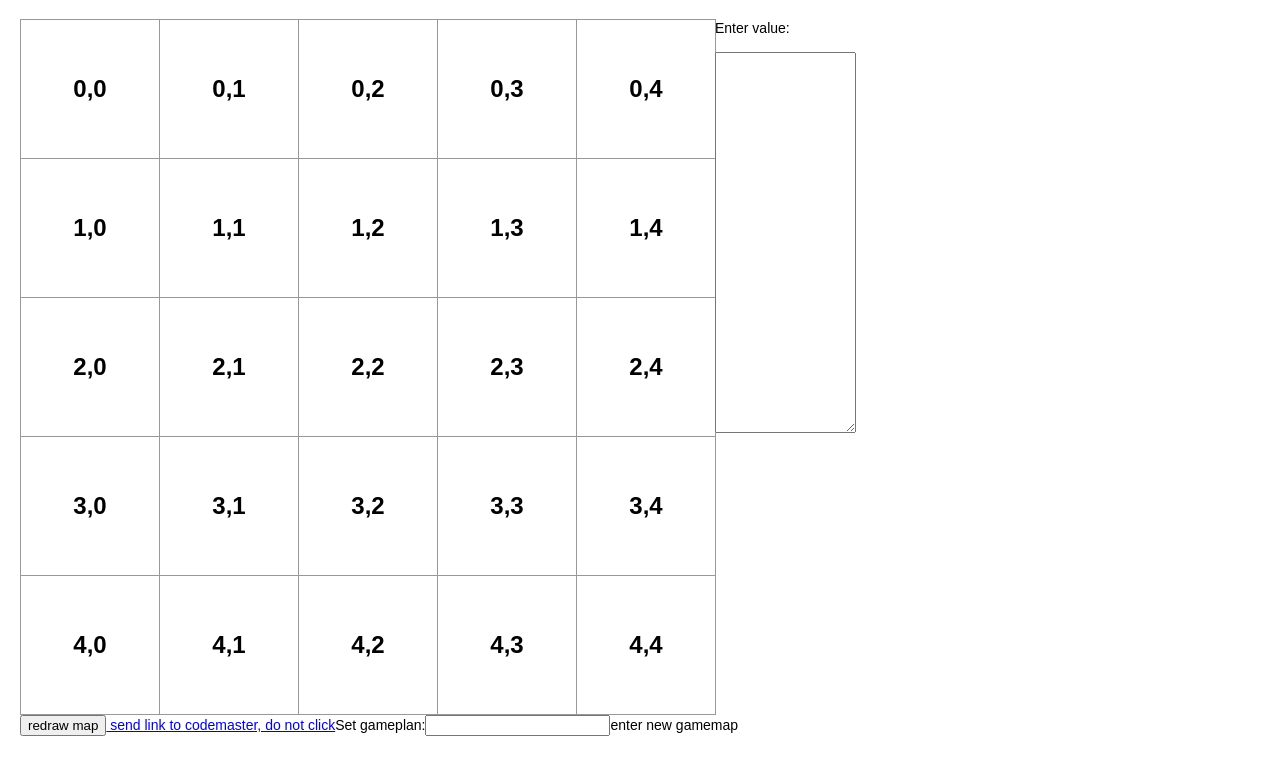
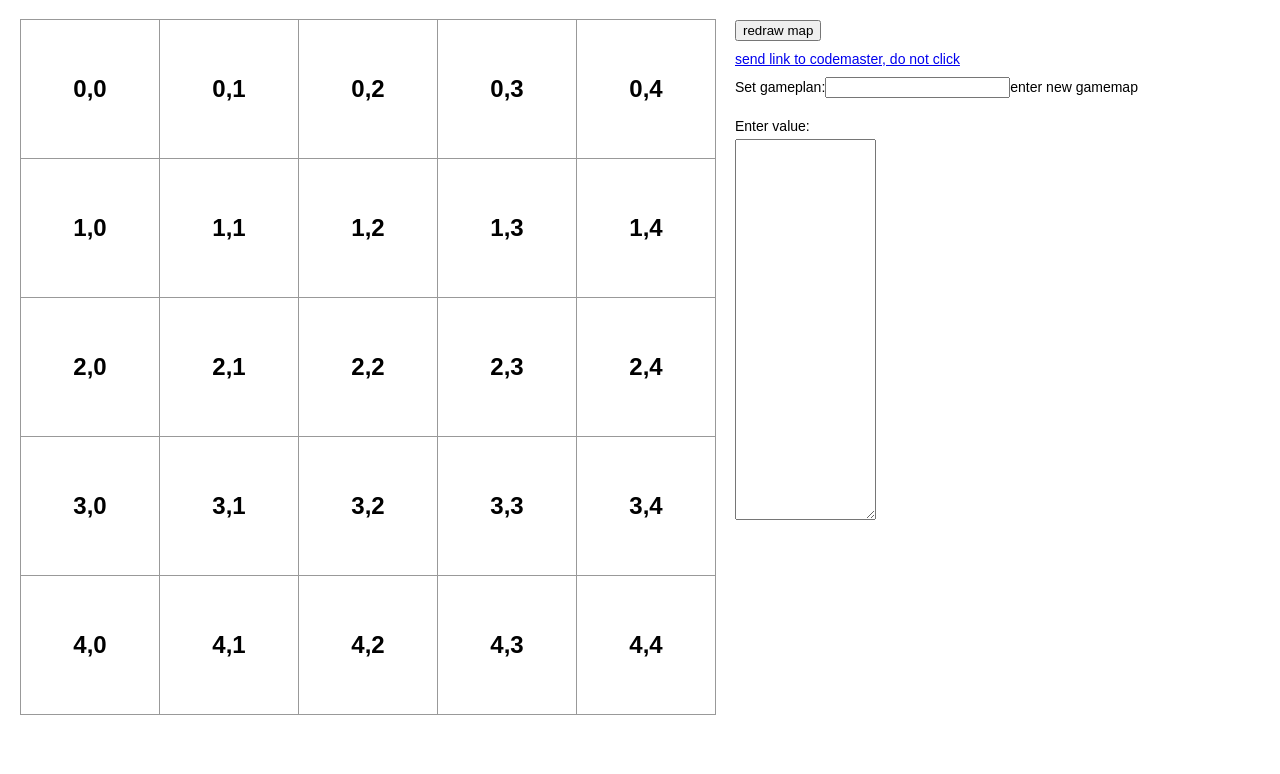
Before and after one commit to adekcz/codenames, a React (Create React App) app: page / in a window 1280 px wide. Shown: the top 774 px of the page. Built offline with nearby package versions, Linux system fonts and the light colour scheme.

Commit message:
improving visuals

```diff
--- a/src/App.css
+++ b/src/App.css
@@ -23,6 +23,12 @@ body {
     width: 140px;
 }
 
+[class="tile"]:hover {
+    font-size: 26px;
+    border: 5px ridge black;
+
+}
+
 .red {
     background: red;
 }
@@ -35,3 +41,19 @@ body {
 .grey {
     background: grey;
 }
+
+.columnFlex {
+    margin-left: 20px;
+}
+
+.columnFlex *:not(:first-child) {
+    margin-top: 10px;
+}
+
+.wordInputWrapper {
+    margin-top: 20px;
+}
+
+.columnFlex .wordInputWrapper textarea {
+    margin-top: 5px;
+}
--- a/src/App.js
+++ b/src/App.js
@@ -4,11 +4,11 @@ import './App.css';
 let colorMap = {0:"red", 1:"blue", 2:"dark", 3:"grey"};
 
 function Tile(props) {
-
+    let color = props.currentColors[props.x][props.y];
     return (
         <button
             data-testid="test-tile"
-            className={"tile " + (props.currentColors[props.x][props.y] ?? "")}
+            className={"tile" + ( color ? " " + color : "")}
             onClick={(e) => props.changeColor(props.x, props.y, props.tileType) }>
             {props.text}
         </button>
@@ -95,17 +95,17 @@ function WordsInputArea(props)  {
 
 
     return (
+        <div className="wordInputWrapper">
             <div>
             <label htmlFor="word-input">Enter value:</label>
-            <br />
-            <span data-testid="wordInputStatus">{status}</span>
-            <br />
+            </div>
             <textarea id="word-input"
                 value={textAreaValue}
                 onChange={handleChange}
                 rows={props.size**2}
                 cols={15}
             />
+            <p data-testid="wordInputStatus">{status}</p>
         </div>
     );
 }
@@ -268,10 +268,8 @@ let App = ({size=5, }) => {
                     currentColors={currentColors}
                     changeColor={changeColor}
                 />
+                <div className='columnFlex'>
                     <div>
-                    <WordsInputArea size={size} tiles={tiles} setTiles={ (value) => setTiles(value) }    />
-                </div>
-            </div>
                         <button className="redraw" onClick={() => {
                             setTiles(initGameMap(tiles, size));
                             setCurrentColors(create2dArray(size,size));
@@ -279,7 +277,11 @@ let App = ({size=5, }) => {
                             }>
                             redraw map
                         </button>
+                    </div>
+                    <div>
                         <a href={"?gameplan="+getGamePlanCode(tiles)} > send link to codemaster, do not click</a>
+                    </div>
+                    <div>
                         <label htmlFor="gameplan-input">
                             Set gameplan:
                             <input id="gameplan-input" type="text" onChange={handleChangeColors} />
@@ -288,6 +290,12 @@ let App = ({size=5, }) => {
                             {labelForSetGameMapInput}
                         </label>
                     </div>
+                    <div>
+                        <WordsInputArea size={size} tiles={tiles} setTiles={ (value) => setTiles(value) }    />
+                    </div>
+                </div>
+            </div>
+        </div>
     );
 }
 
```
Lines whose indentation alone changed are shown as unchanged.
